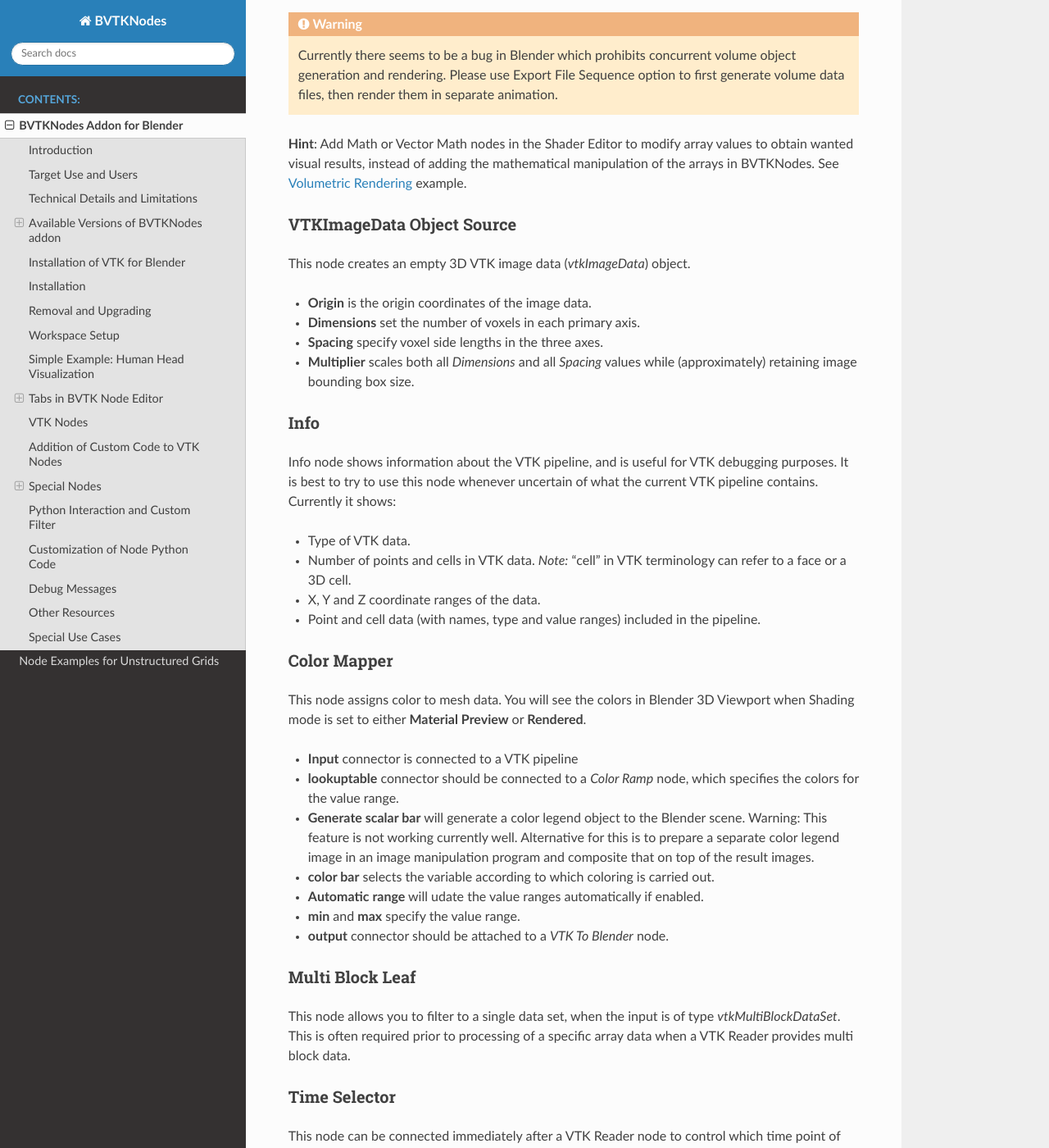
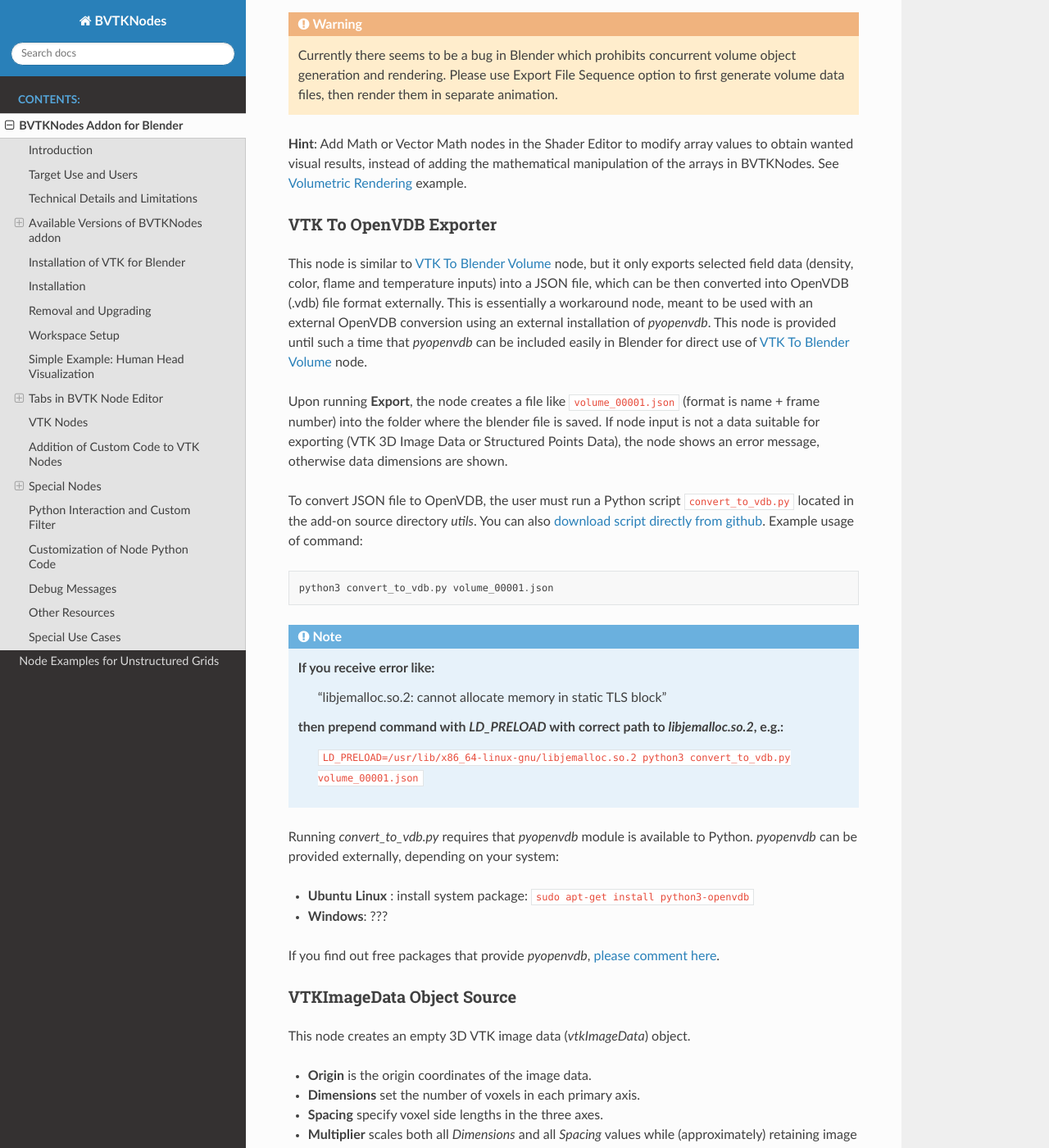
Before and after one commit to simboden/BVtkNodes, a Sphinx documentation site: the page built from docs/BVTKNodes.rst, in a window 1280 px wide and 1400 px high, scrolled down 10548 px. Shown: the whole window at 82% size. Built offline with Sphinx 7.4.7 and the Read the Docs theme 2.0.0, drawn with Linux system fonts in a browser that asks for light colours; some of the changed text lies outside the part shown.

Commit message:
Add docs to VTK To OpenVDB Exporter node

```diff
--- a/docs/BVTKNodes.rst
+++ b/docs/BVTKNodes.rst
@@ -503,6 +503,52 @@
 array values to obtain wanted visual results, instead of adding the
 mathematical manipulation of the arrays in BVTKNodes. See
 :ref:`volumetric_rendering` example.
+
+
+
+VTK To OpenVDB Exporter
+^^^^^^^^^^^^^^^^^^^^^^^
+
+This node is similar to `VTK To Blender Volume`_ node, but it only
+exports selected field data (density, color, flame and temperature
+inputs) into a JSON file, which can be then converted into OpenVDB
+(.vdb) file format externally. This is essentially a workaround node,
+meant to be used with an external OpenVDB conversion using an external
+installation of *pyopenvdb*. This node is provided until such a time
+that *pyopenvdb* can be included easily in Blender for direct use of
+`VTK To Blender Volume`_ node.
+
+Upon running **Export**, the node creates a file like
+``volume_00001.json`` (format is name + frame number) into the folder
+where the blender file is saved.  If node input is not a data suitable
+for exporting (VTK 3D Image Data or Structured Points Data), the node
+shows an error message, otherwise data dimensions are shown.
+
+To convert JSON file to OpenVDB, the user must run a Python script
+``convert_to_vdb.py`` located in the add-on source directory
+*utils*. You can also `download script directly from github
+<https://raw.githubusercontent.com/tkeskita/BVtkNodes/master/utils/convert_to_vdb.py>`_.
+Example usage of command::
+
+  python3 convert_to_vdb.py volume_00001.json
+
+.. note::
+
+   If you receive error like:
+       "libjemalloc.so.2: cannot allocate memory in static TLS block"
+   then prepend command with *LD_PRELOAD* with correct path to *libjemalloc.so.2*, e.g.:
+       ``LD_PRELOAD=/usr/lib/x86_64-linux-gnu/libjemalloc.so.2 python3 convert_to_vdb.py volume_00001.json``
+
+Running *convert_to_vdb.py* requires that *pyopenvdb* module is
+available to Python. *pyopenvdb* can be provided externally, depending
+on your system:
+
+* **Ubuntu Linux** : install system package:
+  ``sudo apt-get install python3-openvdb``
+* **Windows**: ???
+
+If you find out free packages that provide *pyopenvdb*,
+`please comment here <https://github.com/tkeskita/BVtkNodes/issues/25>`_.
 
 
 VTKImageData Object Source
```
Also changed, not shown: other parts of docs/BVTKNodes.rst (+2 -2 lines).
